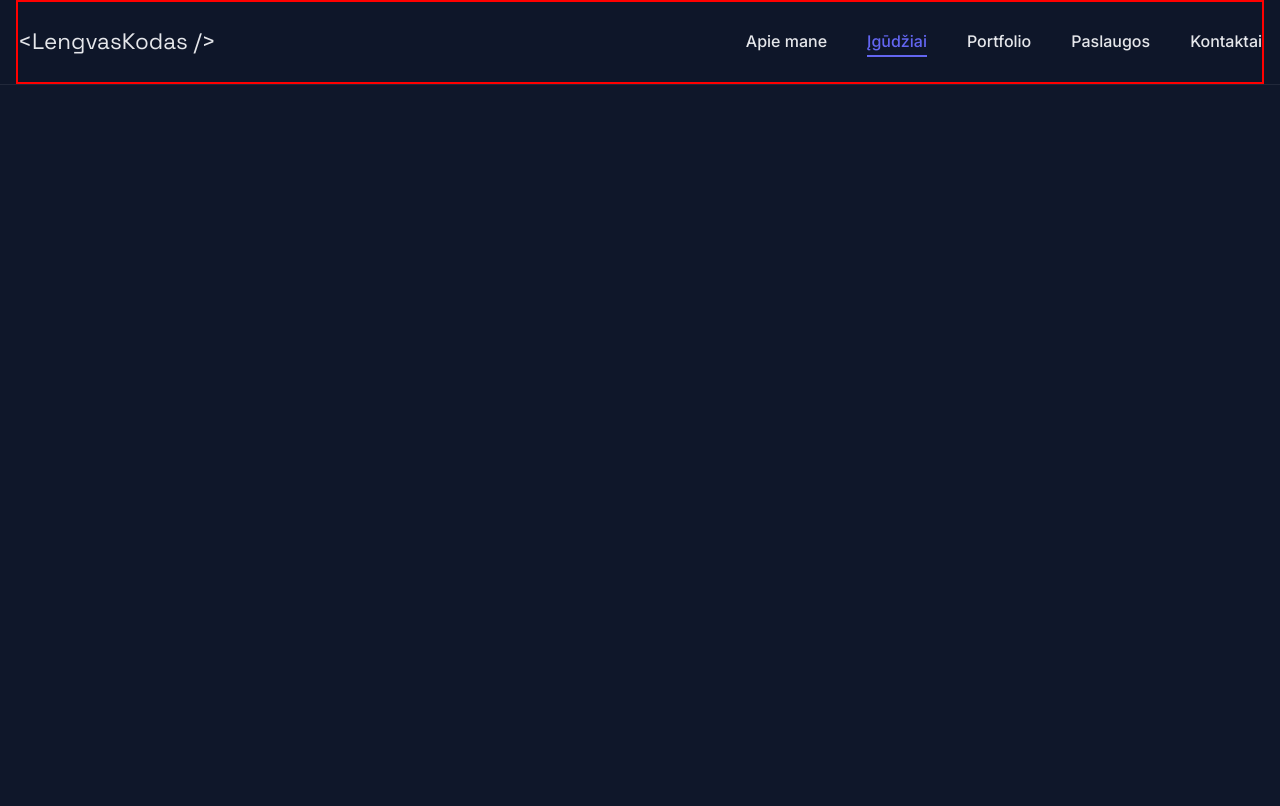
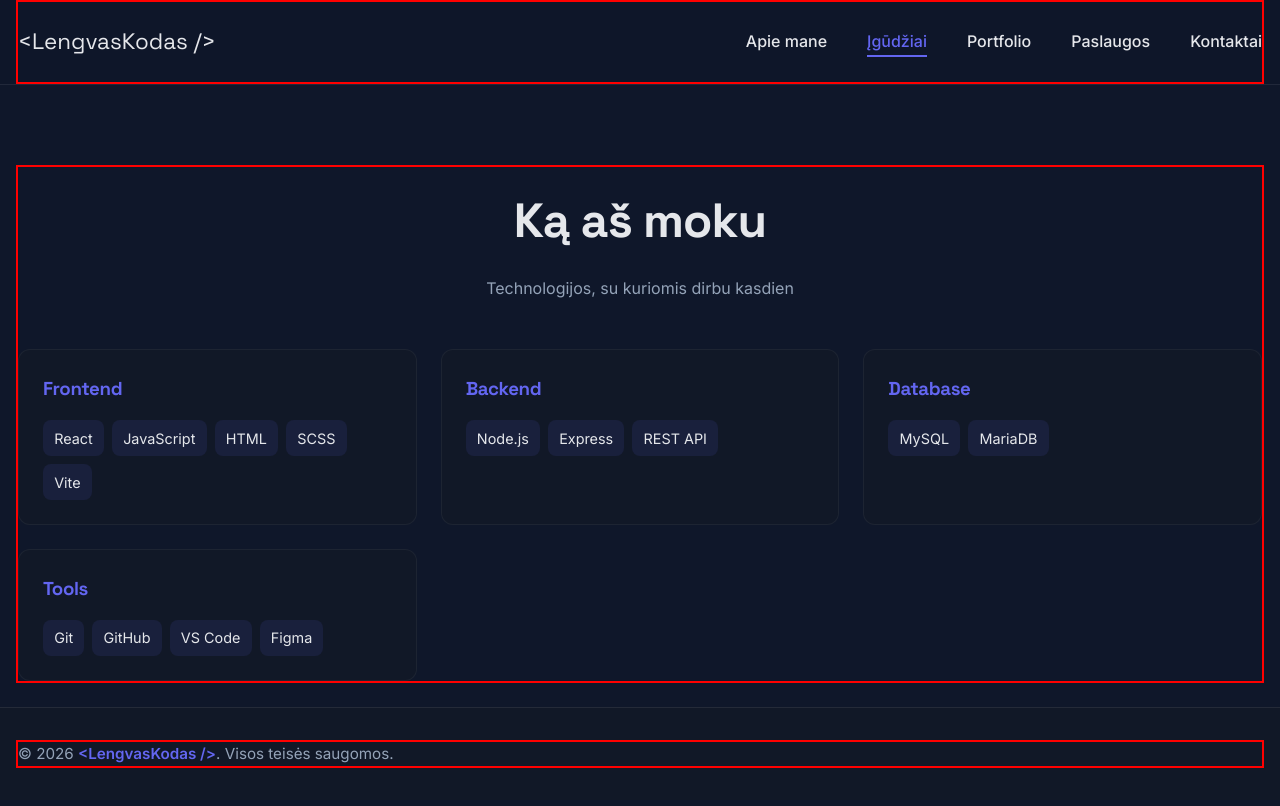
Before and after one commit to Zigmas-Petrauskas/portfolio-page, a React (Vite) app in the folder portfolio/: page /skills in a window 1280 px wide. Shown: the top 806 px of the page. Built offline with nearby package versions, Linux system fonts and the light colour scheme.

Commit message:
pridėtas skils ir atlikti smulkūs pakeitimai

```diff
--- a/portfolio/src/App.jsx
+++ b/portfolio/src/App.jsx
@@ -2,6 +2,8 @@ import { Routes, Route } from "react-router-dom";
 import Header from "./components/layout/Header/Header";
 import Hero from "./components/sections/Hero/Hero";
 import About from "./components/sections/About/About";
+import Skills from "./components/sections/Skills/Skills";
+import Footer from "./components/layout/Footer/Footer";
 import "./index.scss";
 
 const App = () => {
@@ -12,8 +14,10 @@ const App = () => {
         <Routes>
           <Route path="/" element={<Hero />} />
           <Route path="/about" element={<About />} />
+          <Route path="/skills" element={<Skills />} />
         </Routes>
       </main>
+      <Footer />
     </>
   );
 };
--- /dev/null
+++ b/portfolio/src/components/layout/Footer/Footer.jsx
@@ -0,0 +1,17 @@
+import "./Footer.scss";
+
+const Footer = () => {
+  const year = new Date().getFullYear();
+  return (
+    <footer className="footer">
+      <div className="container footer-inner">
+        <p className="footer-text">
+          {" "}
+          © {year} <span>&lt;LengvasKodas /&gt;</span>. Visos teisės saugomos.
+        </p>
+      </div>
+    </footer>
+  );
+};
+
+export default Footer;
--- /dev/null
+++ b/portfolio/src/components/layout/Footer/Footer.scss
@@ -0,0 +1,98 @@
+.footer {
+  position: fixed; /* 🔥 PRIDĖTA */
+  bottom: 0;
+  left: 0;
+  right: 0;
+
+  background: var(--surface);
+  padding: 2rem 0;
+
+  border-top: 1px solid rgba(255, 255, 255, 0.08);
+
+  z-index: 1000;
+}
+
+.footer-inner {
+  display: flex;
+  flex-direction: column;
+  align-items: center;
+  gap: 1.5rem;
+
+  text-align: center;
+}
+
+/* TEXT */
+.footer-text {
+  color: var(--muted);
+  font-size: 0.95rem;
+}
+
+.footer-text span {
+  color: var(--primary);
+  font-weight: 600;
+}
+
+/* LINKS */
+.footer-links {
+  display: flex;
+  flex-direction: column;
+  gap: 0.8rem;
+}
+
+.footer-links a {
+  color: var(--text);
+  transition: var(--transition);
+  font-size: 0.95rem;
+}
+
+.footer-links a:hover {
+  color: var(--primary);
+}
+
+/* =========================
+   TABLET
+========================= */
+@media (min-width: 768px) {
+  .footer-inner {
+    gap: 2rem;
+  }
+
+  .footer-links {
+    flex-direction: row;
+    gap: 1.5rem;
+  }
+}
+
+/* =========================
+   DESKTOP
+========================= */
+@media (min-width: 1024px) {
+  .footer-inner {
+    flex-direction: row;
+    justify-content: space-between;
+    text-align: left;
+  }
+
+  .footer-links {
+    gap: 2rem;
+  }
+}
+
+/* =========================
+   LARGE
+========================= */
+@media (min-width: 1440px) {
+  .footer {
+    padding: 2rem 0;
+  }
+}
+
+/* =========================
+   1920+
+========================= */
+@media (min-width: 1920px) {
+  .footer-inner {
+    max-width: 1400px;
+    margin: 0 auto;
+  }
+}
--- a/portfolio/src/components/layout/Navigation/navigation.scss
+++ b/portfolio/src/components/layout/Navigation/navigation.scss
@@ -3,15 +3,12 @@
   top: 72px;
   left: 0;
   right: 0;
-
   background: var(--surface);
-  padding: 2rem;
-
+  padding: 0.5rem;
   opacity: 0;
   visibility: hidden;
   transform: translateY(-10px);
   pointer-events: none;
-
   transition: 0.3s ease;
   z-index: 999;
 }
--- a/portfolio/src/components/sections/About/About.scss
+++ b/portfolio/src/components/sections/About/About.scss
@@ -166,7 +166,7 @@
 /* ≥ 1920px */
 @media (min-width: 1920px) {
   .about {
-    padding: 9rem 0;
+    padding: 7.5rem 0;
   }
 
   .about-header h2 {
--- a/portfolio/src/components/sections/Skills/SkillCard.jsx
+++ b/portfolio/src/components/sections/Skills/SkillCard.jsx
@@ -0,0 +1,17 @@
+import "./Skills.scss";
+
+const SkillCard = ({ title, items }) => {
+  return (
+    <div className="skill-card">
+      <h3>{title}</h3>
+
+      <ul>
+        {items.map((item) => (
+          <li key={item}>{item}</li>
+        ))}
+      </ul>
+    </div>
+  );
+};
+
+export default SkillCard;
--- a/portfolio/src/components/sections/Skills/Skills.jsx
+++ b/portfolio/src/components/sections/Skills/Skills.jsx
@@ -0,0 +1,30 @@
+import useSkills from "./useSkills";
+import SkillCard from "./SkillCard";
+import "./Skills.scss";
+
+const Skills = () => {
+  const { skills } = useSkills();
+
+  return (
+    <section className="skills" id="skills">
+      <div className="container skills-inner">
+        <div className="skills-header">
+          <h2>Ką aš moku</h2>
+          <p>Technologijos, su kuriomis dirbu kasdien</p>
+        </div>
+
+        <div className="skills-grid">
+          {skills.map((skill) => (
+            <SkillCard
+              key={skill.title}
+              title={skill.title}
+              items={skill.items}
+            />
+          ))}
+        </div>
+      </div>
+    </section>
+  );
+};
+
+export default Skills;
--- a/portfolio/src/components/sections/Skills/skills.scss
+++ b/portfolio/src/components/sections/Skills/skills.scss
@@ -0,0 +1,100 @@
+.skills {
+  padding: 5rem 0;
+  background: var(--bg);
+  color: var(--text);
+}
+
+.skills-inner {
+  display: flex;
+  flex-direction: column;
+  gap: 3rem;
+}
+
+.skills-header {
+  text-align: center;
+  max-width: 700px;
+  margin: 0 auto;
+}
+
+.skills-header h2 {
+  font-size: 2.2rem;
+  margin: 1rem 0;
+}
+
+.skills-header p {
+  color: var(--muted);
+}
+
+.skills-grid {
+  display: grid;
+  grid-template-columns: 1fr;
+  gap: 1.5rem;
+}
+
+/* CARD */
+.skill-card {
+  background: var(--surface);
+  padding: 1.5rem;
+  border-radius: var(--radius);
+  border: 1px solid rgba(255, 255, 255, 0.05);
+}
+
+.skill-card h3 {
+  color: var(--primary);
+  margin-bottom: 1rem;
+}
+
+.skill-card ul {
+  list-style: none;
+  display: flex;
+  flex-wrap: wrap;
+  gap: 0.5rem;
+}
+
+.skill-card li {
+  background: rgba(99, 102, 241, 0.1);
+  padding: 0.4rem 0.7rem;
+  border-radius: 8px;
+  font-size: 0.9rem;
+  color: var(--text);
+}
+
+/* TABLET */
+@media (min-width: 768px) {
+  .skills-grid {
+    grid-template-columns: repeat(2, 1fr);
+  }
+
+  .skills-header h2 {
+    font-size: 2.6rem;
+  }
+}
+
+/* DESKTOP */
+@media (min-width: 1024px) {
+  .skills-grid {
+    grid-template-columns: repeat(3, 1fr);
+  }
+
+  .skills-header h2 {
+    font-size: 3rem;
+  }
+}
+
+/* LARGE */
+@media (min-width: 1440px) {
+  .skills-header h2 {
+    font-size: 3.4rem;
+  }
+}
+
+/* 1920+ */
+@media (min-width: 1920px) {
+  .skills {
+    padding: 7rem 0;
+  }
+
+  .skills-header h2 {
+    font-size: 3.8rem;
+  }
+}
--- a/portfolio/src/components/sections/Skills/useSkills.js
+++ b/portfolio/src/components/sections/Skills/useSkills.js
@@ -0,0 +1,9 @@
+import skillsData from "../../../data/skillsData";
+
+const useSkills = () => {
+  return {
+    skills: skillsData,
+  };
+};
+
+export default useSkills;
--- a/portfolio/src/data/skillsData.js
+++ b/portfolio/src/data/skillsData.js
@@ -0,0 +1,20 @@
+const skillsData = [
+  {
+    title: "Frontend",
+    items: ["React", "JavaScript", "HTML", "SCSS", "Vite"],
+  },
+  {
+    title: "Backend",
+    items: ["Node.js", "Express", "REST API"],
+  },
+  {
+    title: "Database",
+    items: ["MySQL", "MariaDB"],
+  },
+  {
+    title: "Tools",
+    items: ["Git", "GitHub", "VS Code", "Figma"],
+  },
+];
+
+export default skillsData;
--- a/portfolio/src/index.scss
+++ b/portfolio/src/index.scss
@@ -96,6 +96,7 @@ section {
 
 main {
   animation: fadeIn 0.25s ease;
+  padding-bottom: 80px; /* tiek, kiek footer aukštis */
 }
 
 @keyframes fadeIn {
```
